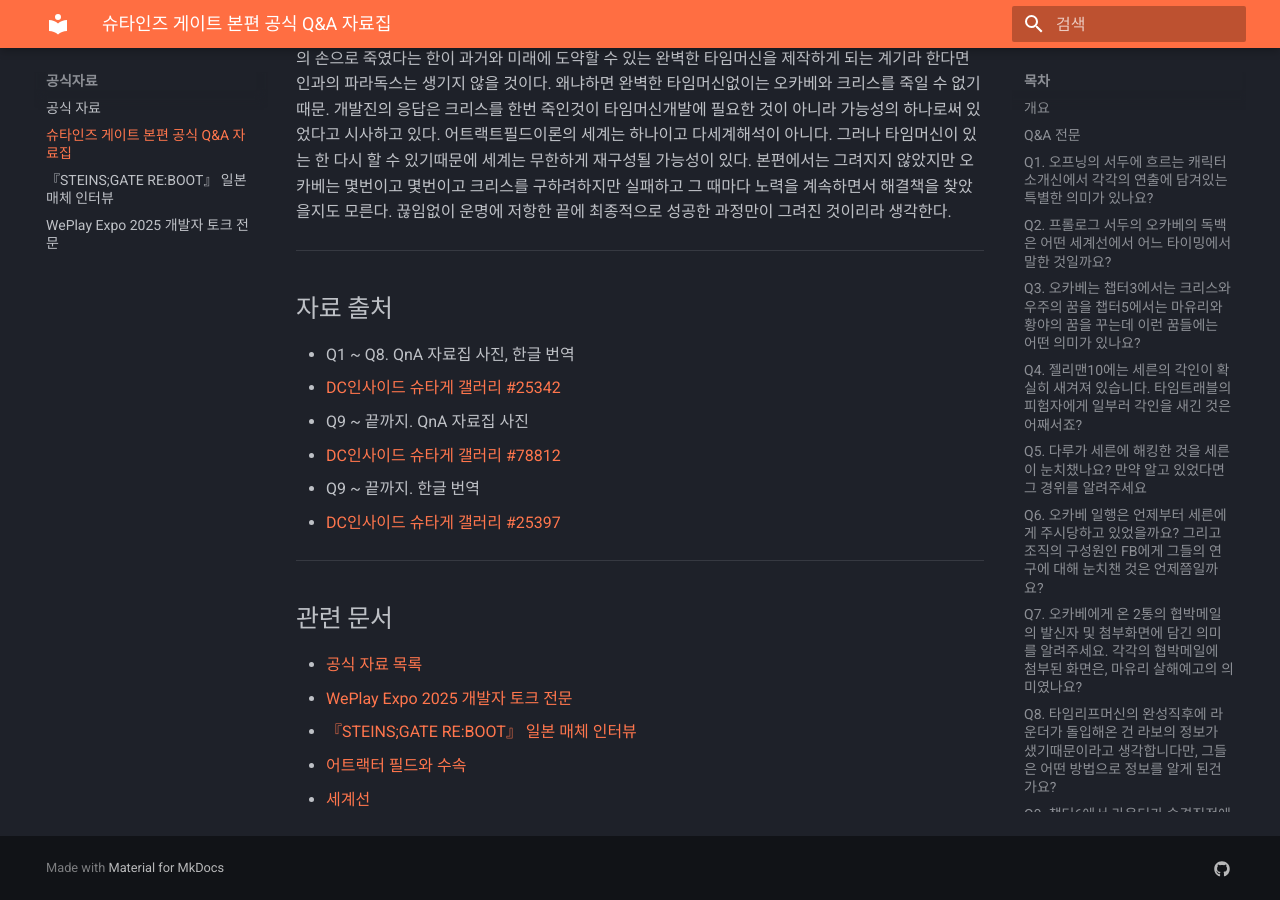
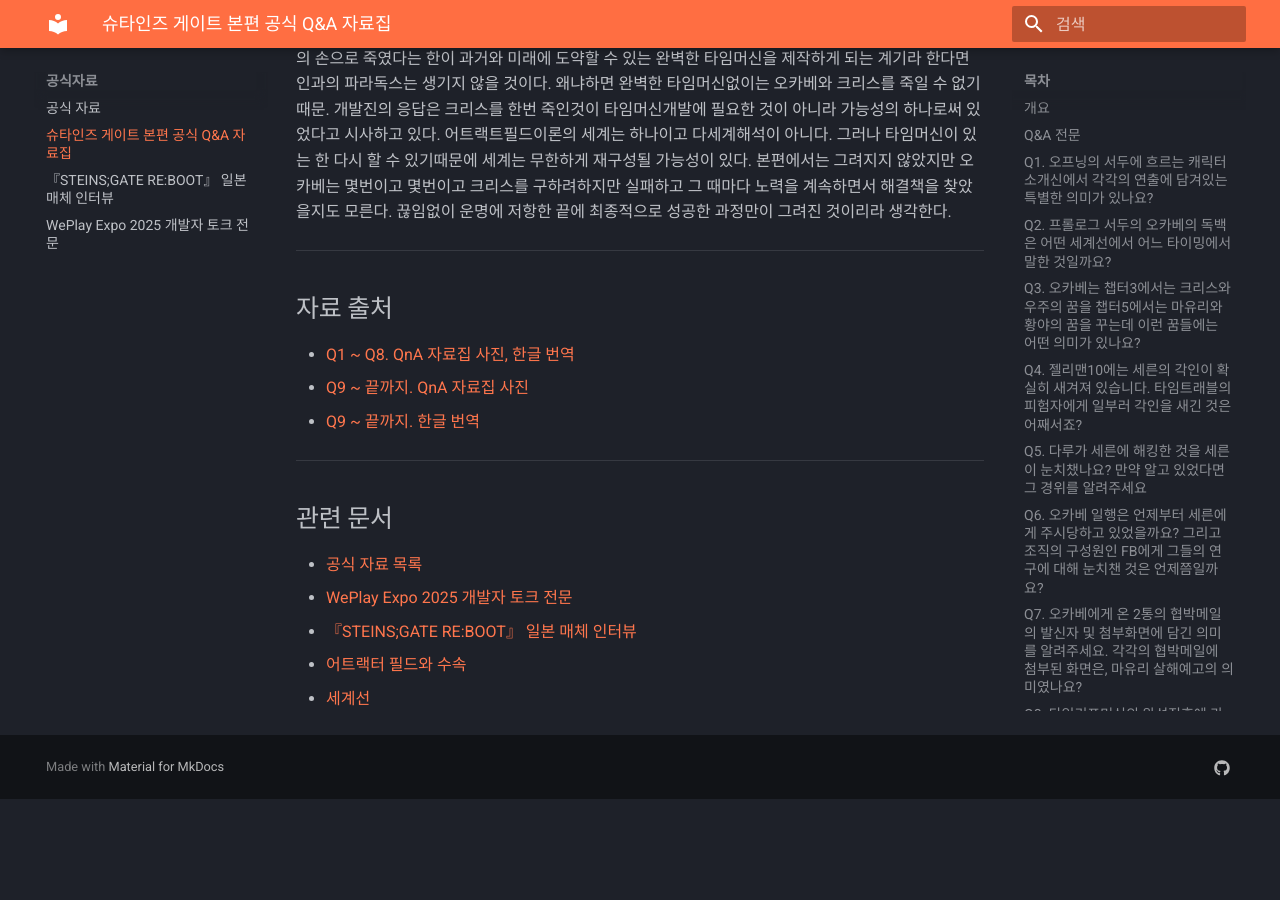
Before and after one commit to sgwiki/sgwiki.github.io, an MkDocs documentation site: the page built from wiki/공식자료/qa-자료집.md, in a window 1280 px wide and 900 px high, scrolled down 10264 px. Built offline with MkDocs 1.6.1 and Material for MkDocs 9.7.7, drawn with Linux system fonts in a browser that asks for light colours; after the commit the page ends 11063 px from its top, so only the background shows below that.

Commit message:
wiki: 공식자료 자료 출처 섹션 수동 수정 반영
Co-Authored-By: Claude Sonnet 4.6 <noreply@anthropic.com>

```diff
--- a/wiki/공식자료/qa-자료집.md
+++ b/wiki/공식자료/qa-자료집.md
@@ -268,12 +268,9 @@ FB에게 들킨 것은 타임머신 개발을 모에카가 알고 나서입니
 
 ## 자료 출처
 
-- Q1 ~ Q8. QnA 자료집 사진, 한글 번역
-  - [DC인사이드 슈타게 갤러리 #25342](https://gall.dcinside.com/mgallery/board/view/?id=steinsgate&no=25342)
-- Q9 ~ 끝까지. QnA 자료집 사진
-  - [DC인사이드 슈타게 갤러리 #78812](https://gall.dcinside.com/mgallery/board/view/?id=steinsgate&no=78812)
-- Q9 ~ 끝까지. 한글 번역
-  - [DC인사이드 슈타게 갤러리 #25397](https://gall.dcinside.com/mgallery/board/view/?id=steinsgate&no=25397)
+- [Q1 ~ Q8. QnA 자료집 사진, 한글 번역](https://gall.dcinside.com/mgallery/board/view/?id=steinsgate&no=25342)
+- [Q9 ~ 끝까지. QnA 자료집 사진](https://gall.dcinside.com/mgallery/board/view/?id=steinsgate&no=78812)
+- [Q9 ~ 끝까지. 한글 번역](https://gall.dcinside.com/mgallery/board/view/?id=steinsgate&no=25397)
 
 ---
 
```
Also changed, not shown: wiki/공식자료/reboot-인터뷰.md (+1 -2 lines), wiki/공식자료/weplay-expo-2025.md (+1 -2 lines).
